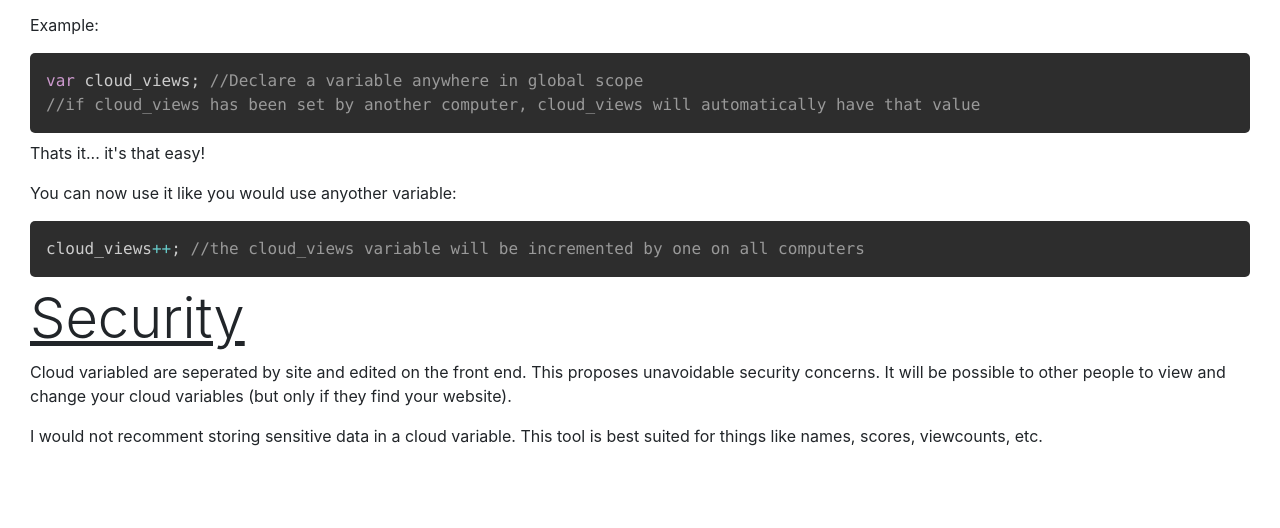
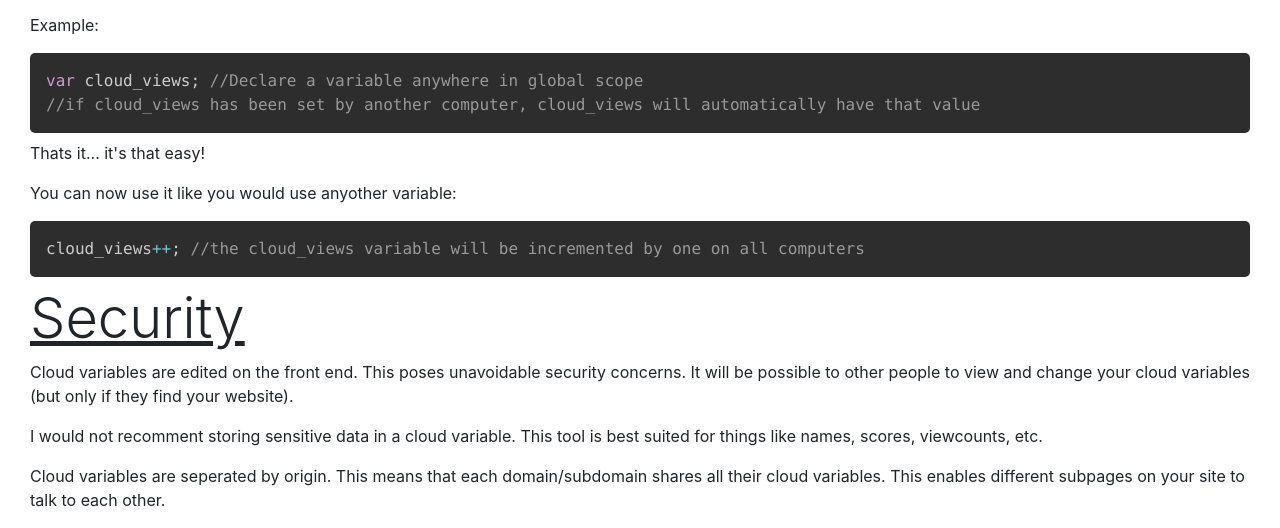
Before and after one commit to KihtrakRaknas/cloud_variable, a plain HTML site: page index.html in a window 1280 px wide. Shown: the part 675-1203 px from the top of the page. Before the commit the page ends 1139 px from the top, so only its background shows below. Drawn offline with nearby package versions, Linux system fonts and the light colour scheme.

Commit message:
content update

```diff
--- a/index.html
+++ b/index.html
@@ -52,8 +52,9 @@
         <p>You can now use it like you would use anyother variable:</p>
 <pre><code class="language-js">cloud_views++; //the cloud_views variable will be incremented by one on all computers</code></pre>
         <h3 class="display-4 heading">Security</h3>
-        <p>Cloud variabled are seperated by site and edited on the front end. This proposes unavoidable security concerns. It will be possible to other people to view and change your cloud variables (but only if they find your website).</p>
+        <p>Cloud variables are edited on the front end. This poses unavoidable security concerns. It will be possible to other people to view and change your cloud variables (but only if they find your website).</p>
         <p>I would not recomment storing sensitive data in a cloud variable. This tool is best suited for things like names, scores, viewcounts, etc.</p>
+        <p>Cloud variables are seperated by origin. This means that each domain/subdomain shares all their cloud variables. This enables different subpages on your site to talk to each other.</p>
     </div>
     <script src="prism.js"></script>
     <!-- Optional JavaScript -->
```
